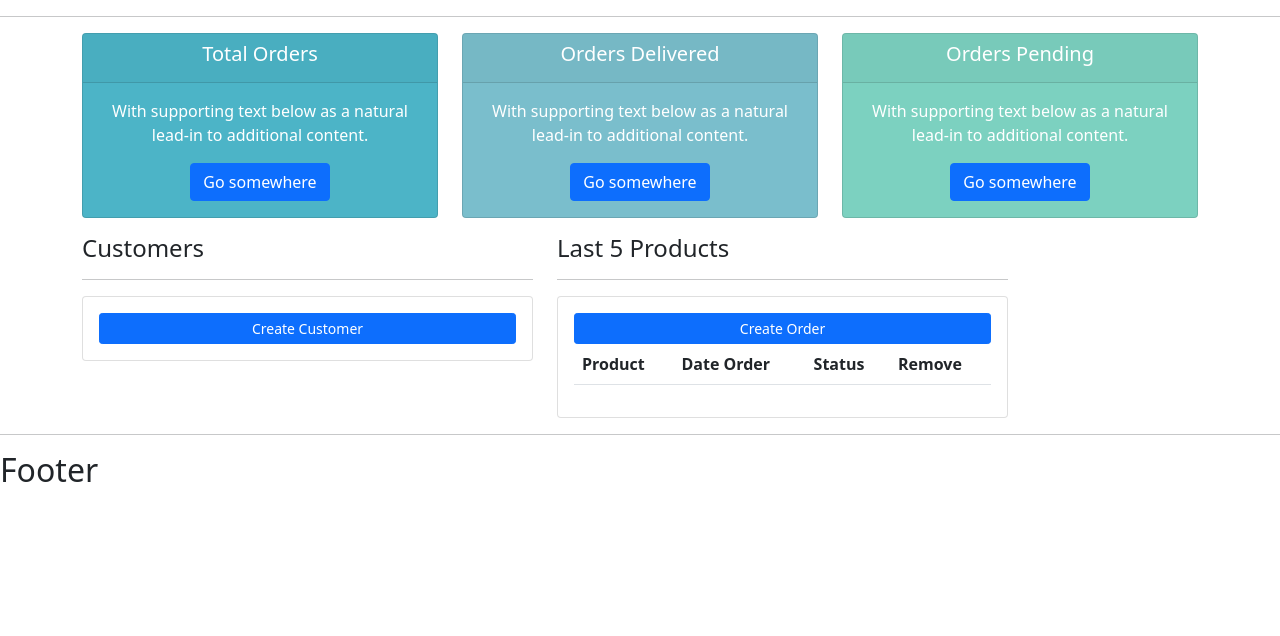
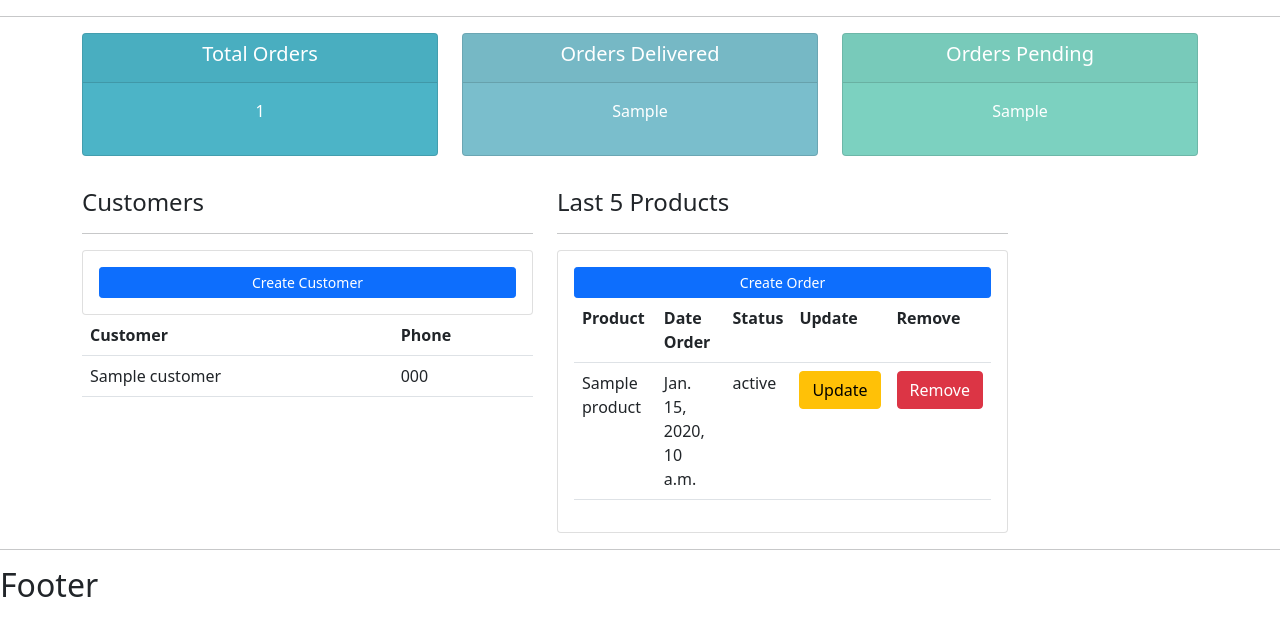
Before and after one commit to shamim93/django-crm, a Django app: template accounts/templates/accounts/dashboard.html in a window 1280 px wide. Shown: the part 56-692 px from the top of the page. Run offline with Django 3.2, Linux system fonts and the light colour scheme; the template is opened without the code that fills it: most values are stand-ins (such as "Sample title", 1, 10 or a date in 2020); lists and menus that the app fills with data are empty.

Commit message:
Retriev data to template

```diff
--- a/accounts/templates/accounts/base.html
+++ b/accounts/templates/accounts/base.html
@@ -23,7 +23,7 @@
 
 
     <script src="https://cdn.jsdelivr.net/npm/@popperjs/core@2.9.1/dist/umd/popper.min.js" integrity="sha384-SR1sx49pcuLnqZUnnPwx6FCym0wLsk5JZuNx2bPPENzswTNFaQU1RDvt3wT4gWFG" crossorigin="anonymous"></script>
-<script src="https://cdn.jsdelivr.net/npm/bootstrap@5.0.0-beta3/dist/js/bootstrap.min.js" integrity="sha384-j0CNLUeiqtyaRmlzUHCPZ+Gy5fQu0dQ6eZ/xAww941Ai1SxSY+0EQqNXNE6DZiVc" crossorigin="anonymous"></script>
+    <script src="https://cdn.jsdelivr.net/npm/bootstrap@5.0.0-beta3/dist/js/bootstrap.min.js" integrity="sha384-j0CNLUeiqtyaRmlzUHCPZ+Gy5fQu0dQ6eZ/xAww941Ai1SxSY+0EQqNXNE6DZiVc" crossorigin="anonymous"></script>
 
 </body>
 </html>
--- a/accounts/templates/accounts/dashboard.html
+++ b/accounts/templates/accounts/dashboard.html
@@ -2,7 +2,8 @@
 
 {% block content %}
 {% include "accounts/status.html" %}
-<div class="container">
+
+<div class="container mt-3">
 
   <div class="row">
 
@@ -12,7 +13,19 @@
         <div class="card card-body">
             <a class="btn btn-primary btn-sm btn-block" href="#">Create Customer</a>
         </div>
+    <table class="table">
+      <tr>
+          <th>Customer</th>
+          <th>Phone</th>
+      </tr>
+      {% for customer in customers %}
+        <tr>
+          <td>{{ customer.name }}</td>
+          <td>{{ customer.phone }}</td>
+        </tr>
+      {% endfor %}
 
+    </table>
     </div>
     <div class="col-md-5">
     <h4>Last 5 Products</h4>
@@ -25,8 +38,18 @@
         <th>Product</th>
         <th>Date Order</th>
         <th>Status</th>
+        <th>Update</th>
         <th>Remove</th>
         </tr>
+          {% for order in orders %}
+        <tr>
+          <td>{{ order.product }}</td>
+          <td>{{ order.created }}</td>
+          <td>{{ order.status }}</td>
+          <td><a href="#" class="btn btn-warning">Update</a></td>
+          <td><a href="#" class="btn btn-danger">Remove</a></td>
+        </tr>
+      {% endfor %}
 
         </table>
         </div>
--- a/accounts/templates/accounts/navbar.html
+++ b/accounts/templates/accounts/navbar.html
@@ -7,10 +7,10 @@
     <div class="collapse navbar-collapse" id="navbarNav">
       <ul class="navbar-nav">
         <li class="nav-item">
-          <a class="nav-link active" aria-current="page" href="#">Home</a>
+          <a class="nav-link active" aria-current="page" href="{% url 'accounts:home' %}">Home</a>
         </li>
         <li class="nav-item">
-          <a class="nav-link active" aria-current="page" href="#">Products</a>
+          <a class="nav-link active" aria-current="page" href="{% url 'accounts:product' %}">Products</a>
         </li>
 
       </ul>
--- a/accounts/templates/accounts/status.html
+++ b/accounts/templates/accounts/status.html
@@ -7,8 +7,7 @@
         <h5 class="card-title">Total Orders</h5>
         </div>
       <div class="card-body">
-        <p class="card-text">With supporting text below as a natural lead-in to additional content.</p>
-        <a href="#" class="btn btn-primary">Go somewhere</a>
+        <p>{{ total_orders }}</p>
       </div>
     </div>
   </div>
@@ -20,8 +19,8 @@
     </div>
       <div class="card-body">
 
-        <p class="card-text">With supporting text below as a natural lead-in to additional content.</p>
-        <a href="#" class="btn btn-primary">Go somewhere</a>
+        <p>{{ order_delivered }}</p>
+
       </div>
     </div>
   </div>
@@ -32,8 +31,8 @@
     </div>
       <div class="card-body">
 
-        <p class="card-text">With supporting text below as a natural lead-in to additional content.</p>
-        <a href="#" class="btn btn-primary">Go somewhere</a>
+        <p>{{ order_pending }}</p>
+
       </div>
     </div>
   </div>
--- a/accounts/urls.py
+++ b/accounts/urls.py
@@ -6,5 +6,5 @@
 urlpatterns=[
     path('',views.home,name='home'),
     path('product',views.product,name='product'),
-    path('customer',views.customer,name='customer'),
+    path('customer/<int:customer_id>',views.customer,name='customer'),
 ]
```
Also changed, not shown: accounts/templates/accounts/customer.html (+15 -4 lines), accounts/templates/accounts/products.html (+17 -0 lines), accounts/views.py (+30 -6 lines).
